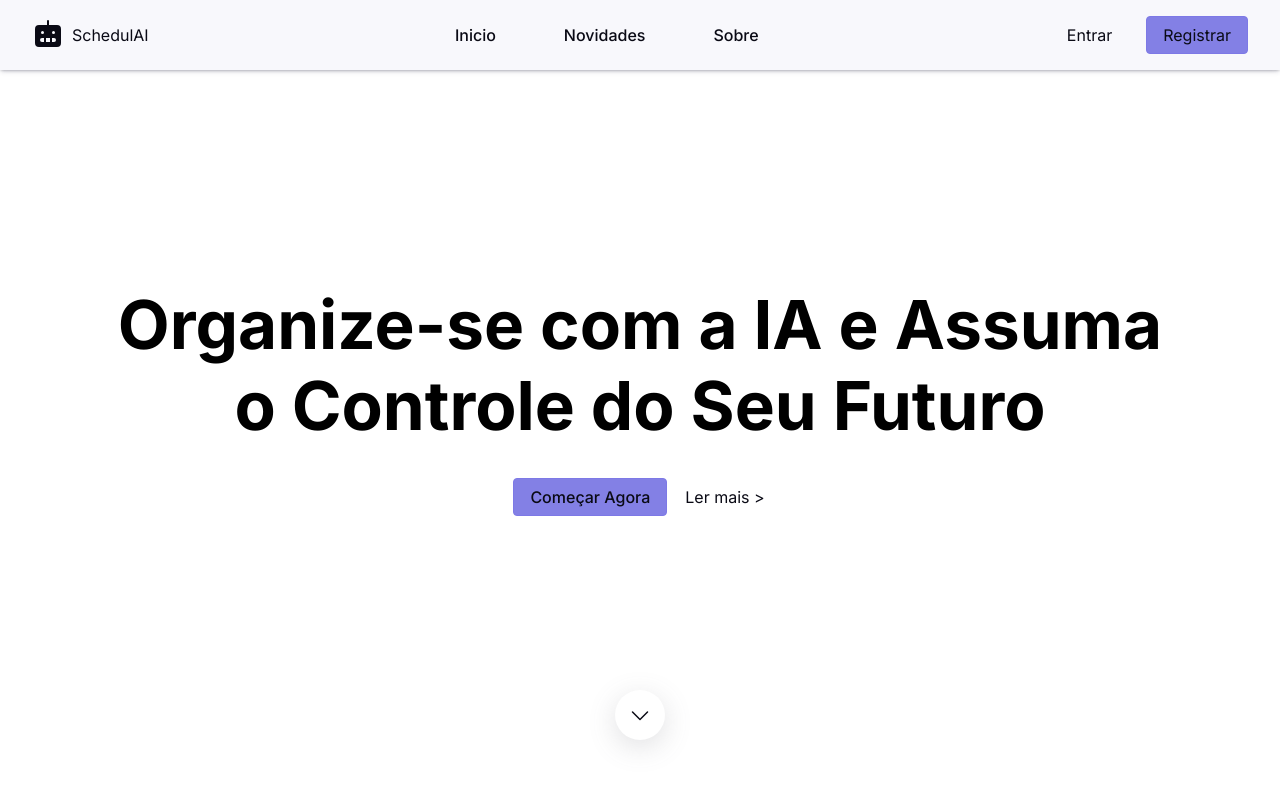
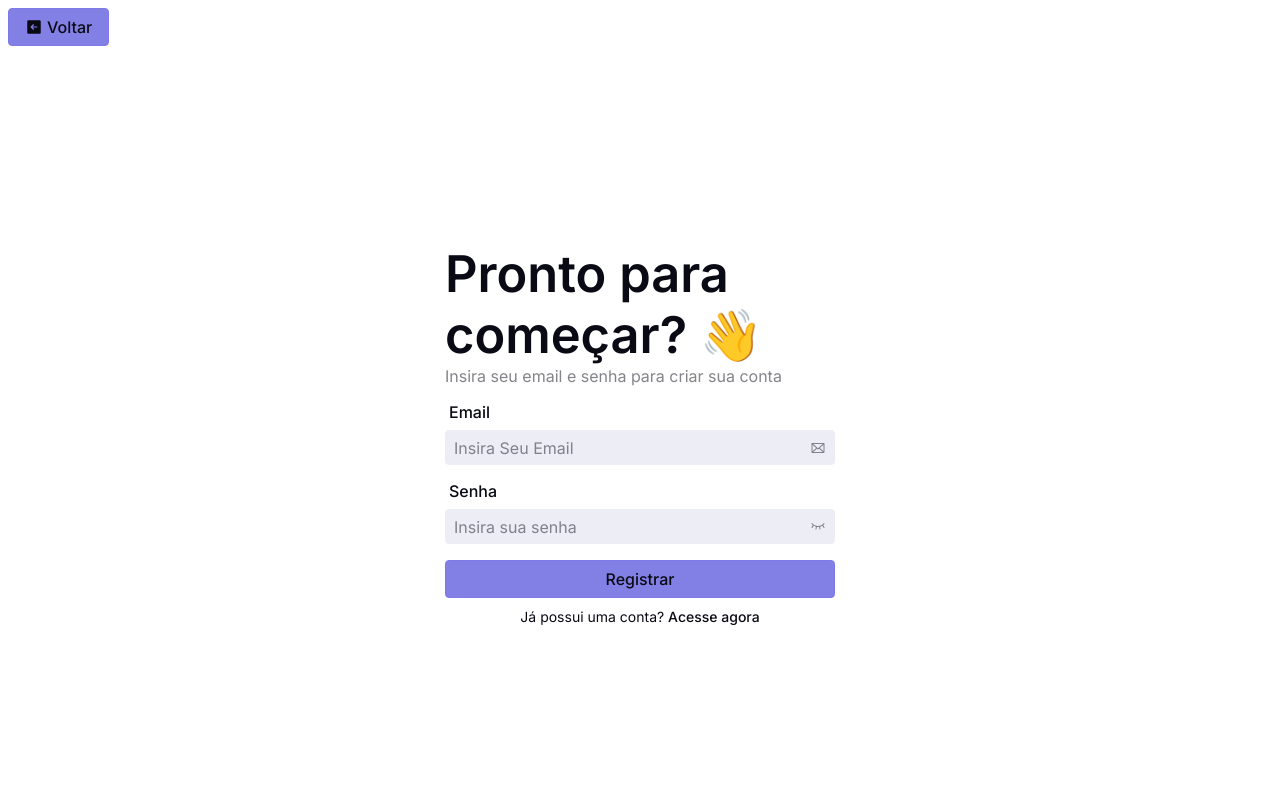
Before and after one commit to SchedulAI/SchedulAI, a React (Vite) app in the folder Frontend/: page /register in a window 1280 px wide. Before the commit this address led to /. Shown: the top 800 px of the page. Built offline with nearby package versions, Linux system fonts and the light colour scheme.

Commit message:
frontend/feature: create register page

```diff
--- a/Frontend/src/pages/Login/index.tsx
+++ b/Frontend/src/pages/Login/index.tsx
@@ -4,8 +4,115 @@ import { Checkbox } from "../../components/Checkbox";
 import { Icon } from "../../components/Icon";
 import { Input } from "../../components/Input";
 import { useUser } from "../../hooks/userHooks";
-import "./style.css";
 import { useNavigate } from "react-router-dom";
+import styled from "styled-components";
+
+const LoginStyled = styled.div`
+	display: flex;
+	flex-direction: column;
+	align-items: flex-start;
+	gap: 16px;
+	width: 100%;
+	height: 100%;
+	position: relative;
+	color: #0a0a15;
+
+	.btn-back-div {
+		display: flex;
+		justify-content: flex-start;
+		align-items: center;
+		gap: 8px;
+		top: 0;
+		left: 0;
+		padding: 8px;
+	}
+
+	.login-div-section {
+		display: flex;
+		flex-direction: column;
+		align-items: center;
+		justify-content: center;
+		gap: 16px;
+		width: 100%;
+		height: 100%;
+	}
+
+	.login-title-div {
+		width: 390px;
+		text-align: left;
+
+		h1 {
+			font-size: 3.16rem;
+			font-weight: 600;
+		}
+
+		span {
+			font-size: 1rem;
+			font-weight: 400;
+			color: #0a0a15;
+			opacity: 50%;
+		}
+	}
+
+	.login-field {
+		display: flex;
+		flex-direction: column;
+		align-items: center;
+		justify-content: center;
+		gap: 16px;
+		width: 100%;
+	}
+
+	.input-email,
+	.input-password {
+		display: flex;
+		flex-direction: column;
+		align-items: flex-start;
+		width: fit-content;
+		gap: 8px;
+	}
+
+	.input-email label,
+	.input-password label {
+		padding-left: 4px;
+		font-weight: 500;
+	}
+
+	.login-remember-me-div {
+		display: flex;
+		flex-direction: row;
+		align-items: center;
+		justify-content: space-between;
+		gap: 8px;
+		width: 390px;
+		font-size: 0.875rem;
+	}
+
+	#forget-password {
+		font-size: 0.875rem;
+	}
+
+	#forget-password span {
+		font-weight: 500;
+	}
+
+	.login-enter-register-div {
+		display: flex;
+		flex-direction: column;
+		align-items: center;
+		justify-content: space-between;
+		gap: 8px;
+		width: 390px;
+	}
+
+	#login-a-create-account {
+		font-size: 0.875rem;
+	}
+
+	#login-a-create-account span {
+		font-weight: 500;
+	}
+`;
 
 export const Login = () => {
 	const [email, setEmail] = useState<string>("");
@@ -62,7 +169,7 @@ export const Login = () => {
 	};
 
 	return (
-    <div className="login-main-div">
+		<LoginStyled className="login-main-div">
 			<div className="btn-back-div">
 				<Button onClick={() => navigate("/")}>
 					<Icon icon="back" size={18} weight="fill" color="#0A0A15" />
@@ -108,12 +215,14 @@ export const Login = () => {
 					</a>
 				</div>
 				<div className="login-enter-register-div">
-          <Button width="full" onClick={() => loginFetch()}>Entrar</Button>
+					<Button width="full" onClick={() => loginFetch()}>
+						Entrar
+					</Button>
 					<a id="login-a-create-account">
 						Não tem uma conta? <span>Registre-se</span>
 					</a>
 				</div>
 			</div>
-    </div>
+		</LoginStyled>
 	);
 };
--- a/Frontend/src/pages/Login/style.css
+++ /dev/null
@@ -1,106 +0,0 @@
-.login-main-div {
-  display: flex;
-  flex-direction: column;
-  align-items: flex-start;
-  gap: 16px;
-  width: 100%;
-  height: 100%;
-  position: relative;
-  color: #0a0a15;
-}
-
-.btn-back-div {
-  display: flex;
-  justify-content: flex-start;
-  align-items: center;
-  gap: 8px;
-  top: 0;
-  left: 0;
-  padding: 8px;
-}
-
-.login-div-section {
-  display: flex;
-  flex-direction: column;
-  align-items: center;
-  justify-content: center;
-  gap: 16px;
-  width: 100%;
-  height: 100%;
-}
-
-.login-title-div h1 {
-  font-size: 3.16rem;
-  font-weight: 600;
-}
-
-.login-title-div {
-  width: 390px;
-  text-align: left;
-}
-
-.login-title-div span {
-  font-size: 1rem;
-  font-weight: 400;
-  color: #0a0a15;
-  opacity: 50%;
-}
-
-.login-field {
-  display: flex;
-  flex-direction: column;
-  align-items: center;
-  justify-content: center;
-  gap: 16px;
-  width: 100%;
-}
-
-.input-email,
-.input-password {
-  display: flex;
-  flex-direction: column;
-  align-items: flex-start;
-  width: fit-content;
-  gap: 8px;
-}
-
-.input-email label,
-.input-password label {
-  padding-left: 4px;
-  font-weight: 500;
-}
-
-.login-remember-me-div {
-  display: flex;
-  flex-direction: row;
-  align-items: center;
-  justify-content: space-between;
-  gap: 8px;
-  width: 390px;
-  font-size: 0.875rem;
-}
-
-#forget-password {
-  font-size: 0.875rem;
-}
-
-#forget-password span {
-  font-weight: 500;
-}
-
-.login-enter-register-div{
-    display: flex;
-    flex-direction: column;
-    align-items: center;
-    justify-content: space-between;
-    gap: 8px;
-    width: 390px;
-}
-
-#login-a-create-account{
-    font-size: 0.875rem;
-}
-
-#login-a-create-account span{
-    font-weight: 500;
-}
--- /dev/null
+++ b/Frontend/src/pages/Register/index.tsx
@@ -0,0 +1,160 @@
+import { useNavigate } from "react-router-dom";
+import { Button } from "../../components/Button";
+import { Icon } from "../../components/Icon";
+import { Input } from "../../components/Input";
+import styled from "styled-components";
+
+const RegisterStyled = styled.div`
+	display: flex;
+	flex-direction: column;
+	align-items: flex-start;
+	gap: 16px;
+	width: 100%;
+	height: 100%;
+	position: relative;
+	color: #0a0a15;
+
+	.btn-back-div {
+		display: flex;
+		justify-content: flex-start;
+		align-items: center;
+		gap: 8px;
+		top: 0;
+		left: 0;
+		padding: 8px;
+	}
+
+	.register-div-section {
+		display: flex;
+		flex-direction: column;
+		align-items: center;
+		justify-content: center;
+		gap: 16px;
+		width: 100%;
+		height: 100%;
+	}
+
+	.register-title-div {
+		width: 390px;
+		text-align: left;
+
+		h1 {
+			font-size: 3.16rem;
+			font-weight: 600;
+		}
+
+		span {
+			font-size: 1rem;
+			font-weight: 400;
+			color: #0a0a15;
+			opacity: 50%;
+		}
+	}
+
+	.register-field {
+		display: flex;
+		flex-direction: column;
+		align-items: center;
+		justify-content: center;
+		gap: 16px;
+		width: 100%;
+	}
+
+	.input-email,
+	.input-password {
+		display: flex;
+		flex-direction: column;
+		align-items: flex-start;
+		width: fit-content;
+		gap: 8px;
+	}
+
+	.input-email label,
+	.input-password label {
+		padding-left: 4px;
+		font-weight: 500;
+	}
+
+	.register-remember-me-div {
+		display: flex;
+		flex-direction: row;
+		align-items: center;
+		justify-content: space-between;
+		gap: 8px;
+		width: 390px;
+		font-size: 0.875rem;
+	}
+
+	#forget-password {
+		font-size: 0.875rem;
+	}
+
+	#forget-password span {
+		font-weight: 500;
+	}
+
+	.register-enter-register-div {
+		display: flex;
+		flex-direction: column;
+		align-items: center;
+		justify-content: space-between;
+		gap: 8px;
+		width: 390px;
+	}
+
+	#register-a-create-account {
+		font-size: 0.875rem;
+	}
+
+	#register-a-create-account span {
+		font-weight: 500;
+	}
+`;
+
+export const Register = () => {
+	const navigate = useNavigate();
+
+	return (
+		<RegisterStyled className="register-main-div">
+			<div className="btn-back-div">
+				<Button onClick={() => navigate("/")}>
+					<Icon icon="back" size={18} weight="fill" color="#0A0A15" />
+					<span>Voltar</span>
+				</Button>
+			</div>
+			<div className="register-div-section">
+				<div className="register-title-div">
+					<h1>Pronto para começar? 👋</h1>
+					<span>Insira seu email e senha para criar sua conta</span>
+				</div>
+				<div className="register-field">
+					<div className="input-email">
+						<label>Email</label>
+						<Input
+							type="email"
+							placeholder="Insira Seu Email"
+							icon="mail"
+							color="#0a0a1579"
+						/>
+					</div>
+					<div className="input-password">
+						<label>Senha</label>
+						<Input
+							type="password"
+							placeholder="Insira sua senha"
+							color="#0a0a1579"
+						/>
+					</div>
+				</div>
+				<div className="register-enter-register-div">
+					<Button width="full" onClick={() => {}}>
+						Registrar
+					</Button>
+					<a id="register-a-create-account">
+						Já possui uma conta? <span>Acesse agora</span>
+					</a>
+				</div>
+			</div>
+		</RegisterStyled>
+	);
+};
--- a/Frontend/src/routes/routes.tsx
+++ b/Frontend/src/routes/routes.tsx
@@ -5,6 +5,7 @@ import { Home } from "../pages/Home";
 import { Login } from "../pages/Login";
 import { useUser } from "../hooks/userHooks";
 import { Error404 } from "../pages/Error404";
+import { Register } from "../pages/Register";
 
 interface ChildrenTypes {
 	children: ReactElement;
@@ -35,7 +36,7 @@ export const AppRoutes = () => {
 		<>
 			<ScrollToTop />
 			<Routes>
-        <Route path="*"  element={<Error404 />} />
+				<Route path="*" element={<Error404 />} />
 				<Route
 					path="/"
 					element={
@@ -53,6 +54,14 @@ export const AppRoutes = () => {
 					}
 				/>
 				<Route
+					path="/register"
+					element={
+						<Public>
+							<Register />
+						</Public>
+					}
+				/>
+				<Route
 					path="/private"
 					element={
 						<PrivateRoute>
```
Lines whose indentation alone changed are shown as unchanged.
